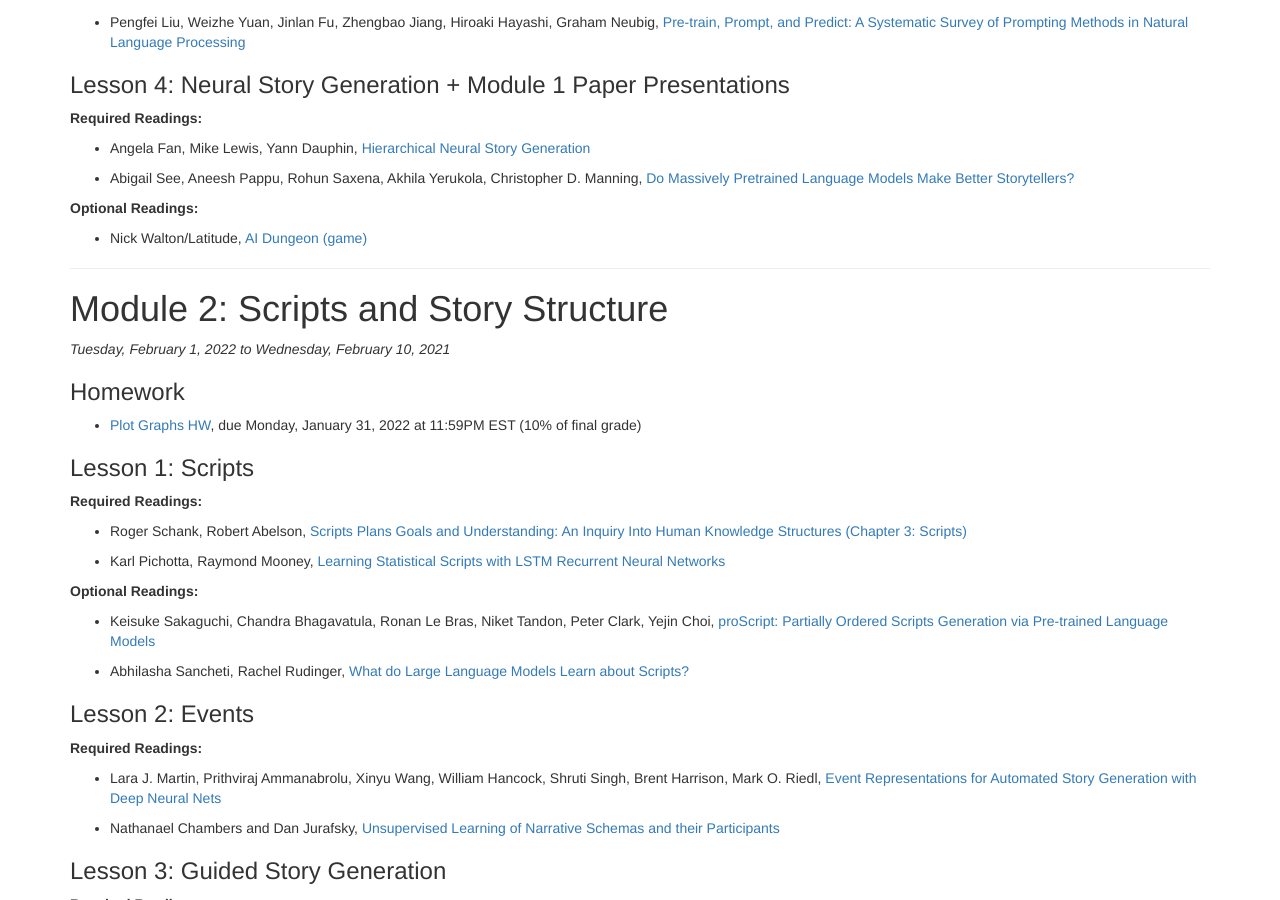
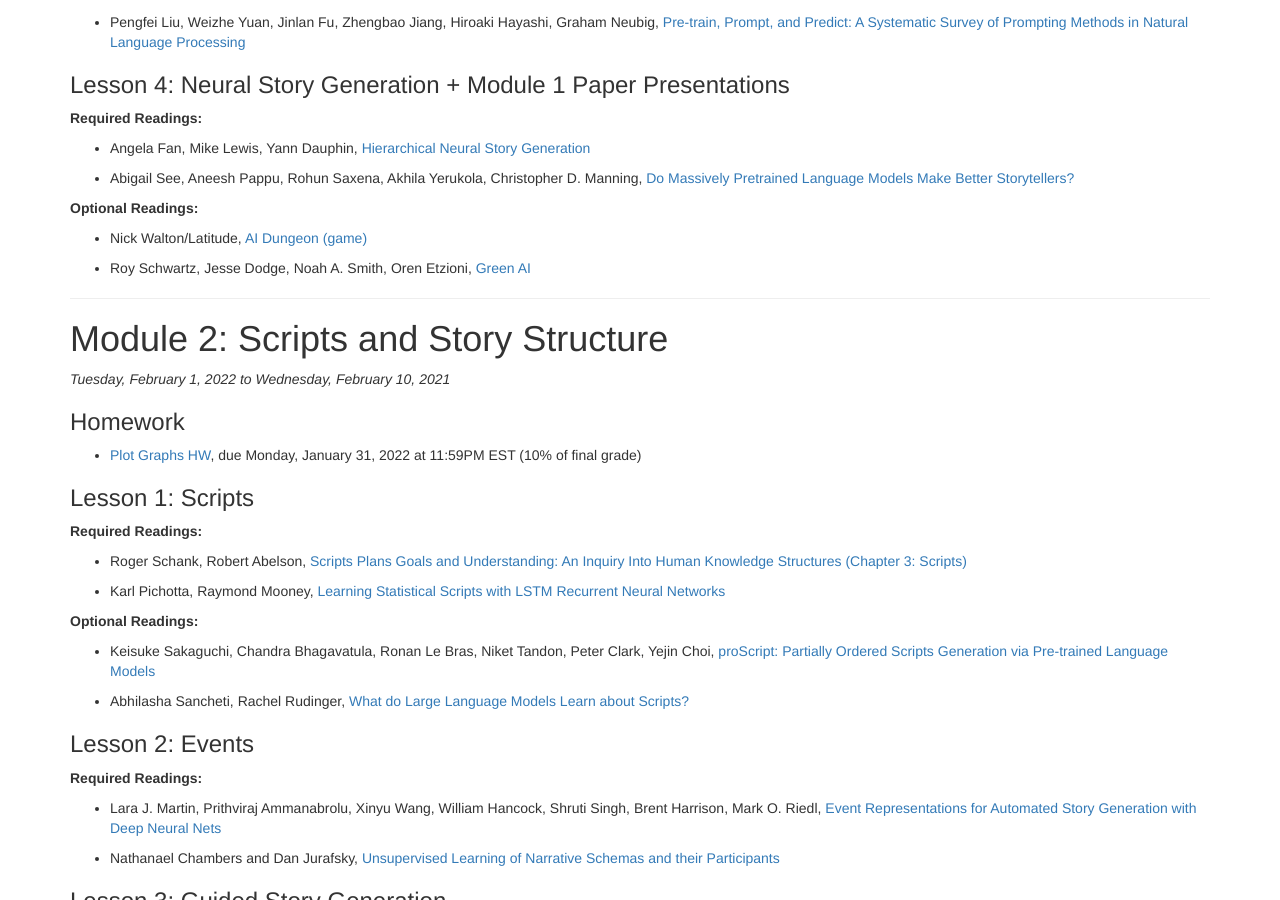
Before and after one commit to interactive-fiction-class/interactive-fiction-class.github.io, a Jekyll site: the page built from modules.md, in a window 1280 px wide and 900 px high, scrolled down 1698 px. Built offline with Jekyll 4.4.1, drawn with Linux system fonts in a browser that asks for light colours; nearby versions of some CDN libraries; a script that is not in the unit is left out.

Commit message:
Green AI paper

```diff
--- a/_data/modules.yaml
+++ b/_data/modules.yaml
@@ -157,6 +157,10 @@
           title: AI Dungeon (game)
           url: https://play.aidungeon.io/
           authors: Nick Walton/Latitude
+        -
+          title: Green AI
+          url: https://arxiv.org/abs/1907.10597
+          authors: Roy Schwartz, Jesse Dodge, Noah A. Smith, Oren Etzioni
   hw:
     -
       title: Generating Descriptions HW
```
